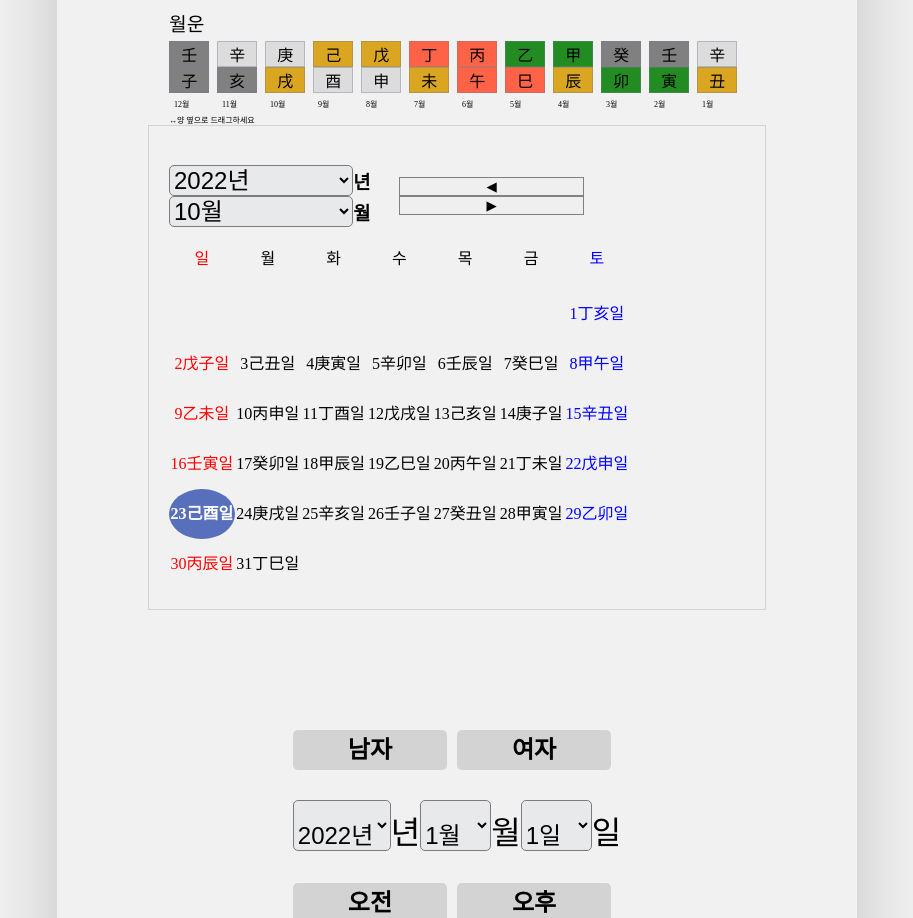
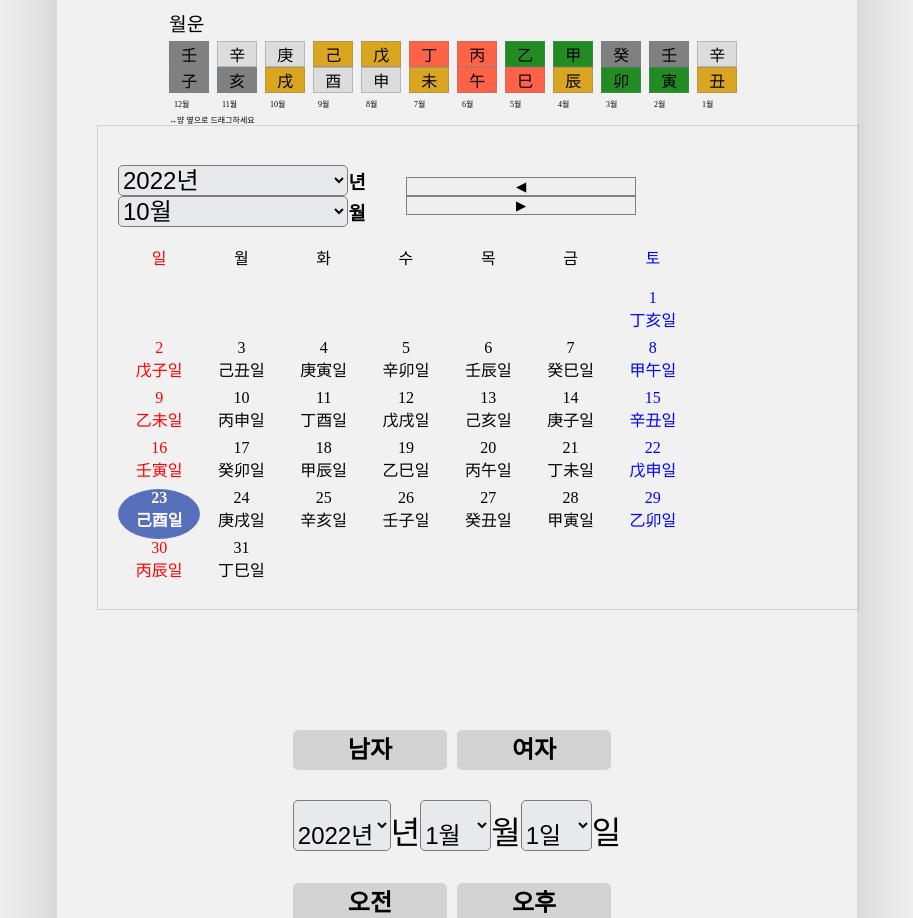
Before and after one commit to seni95/askLuck, a React (Create React App) app: page / in a window 1280 px wide. Shown: the part 842-1760 px from the top of the page, without its empty margins (183-1096 px from the left). Built offline with nearby package versions, Linux system fonts and the light colour scheme.

Commit message:
modify day calendar function

```diff
--- a/src/components/analysis/show_days/showDays.jsx
+++ b/src/components/analysis/show_days/showDays.jsx
@@ -159,7 +159,7 @@ const ShowDays = () => {
               )}
 
             >
-              {i + 1}
+              {i + 1}<br></br>
             {data.sky[i+skyNum<10?i+skyNum:(i+skyNum)%10].code}
             {data.ground[i+groundNum<12?i+groundNum:(i+groundNum)%12].code}일
             </div>
--- a/src/components/analysis/show_days/showDays.module.css
+++ b/src/components/analysis/show_days/showDays.module.css
@@ -6,8 +6,7 @@ button {
   margin: auto;
   padding: 20px 20px;
   border: 1px solid rgba(128, 128, 128, 0.267);
-  left: 50%;
-  top: 50%;
+  width:100%;
 }
 
 .container .title {
@@ -41,6 +40,8 @@ button {
   text-align: center;
 }
 
+
+
 .container .week .sunday {
   color: red;
 }
@@ -58,7 +59,6 @@ button {
   float: left;
   text-align: center;
   height: 50px;
-  line-height: 50px;
 }
 
 .container .date .sunday {
--- a/src/components/result/result_detail/showChung.jsx
+++ b/src/components/result/result_detail/showChung.jsx
@@ -160,6 +160,25 @@ const ShowChung = (props) => {
           }
 
         }
+
+        if(ground.includes("술")){
+          const sulLeft = ground.indexOf("술")-1;
+          const sulRight = ground.indexOf("술")+1;
+
+          if(ground[sulLeft]=="축"||ground[sulRight]=="축")
+          {
+            hyungResult[i] = <div>축술형</div>;
+            i++;
+          }
+
+          if(ground[sulLeft]=="미"||ground[sulRight]=="미")
+          {
+            hyungResult[i] = <div>술미형</div>;
+            i++;
+          }
+
+        }
+
         if(hyungResult[0]==null)
         return null;
         return hyungResult;
```
